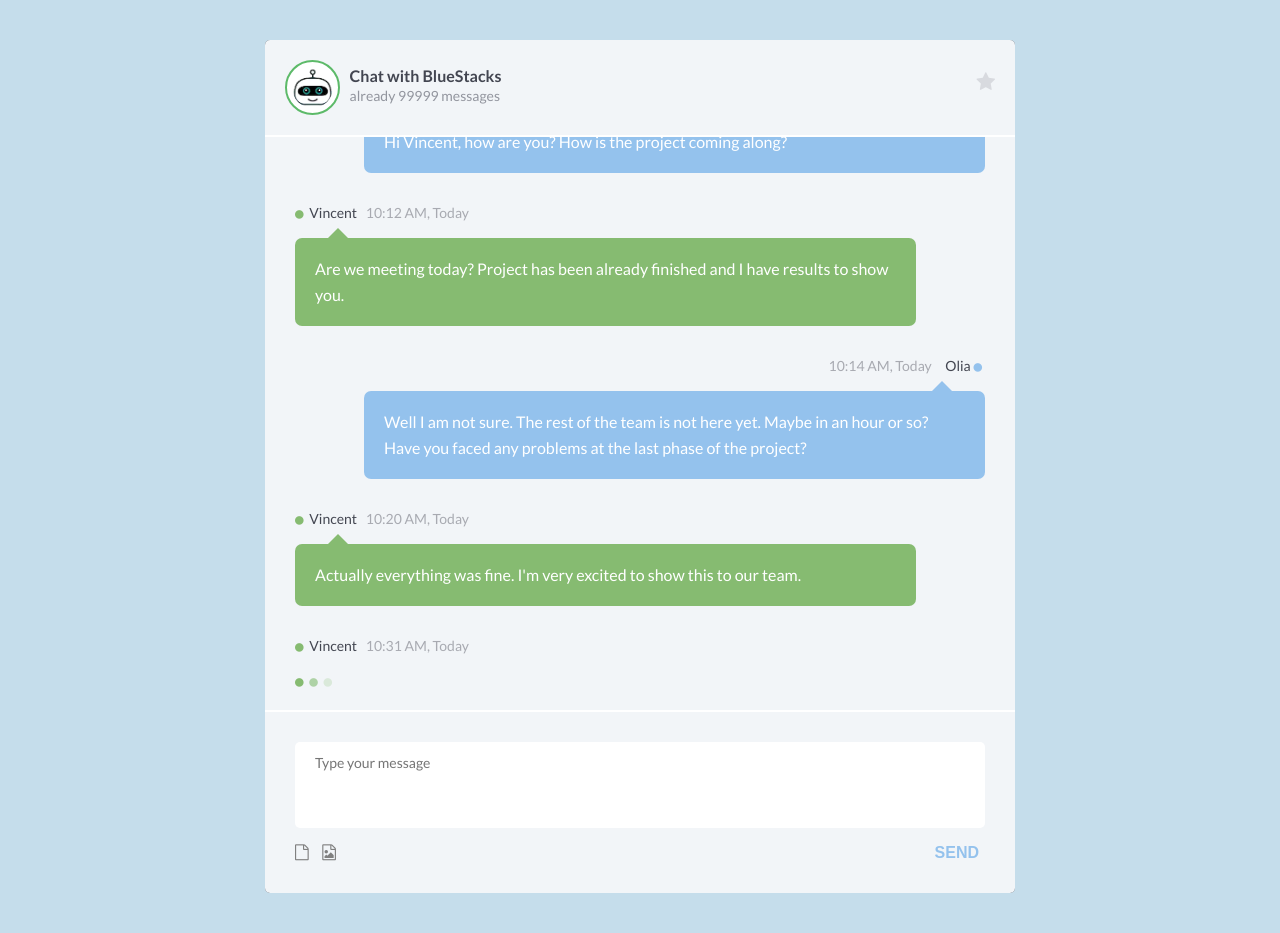
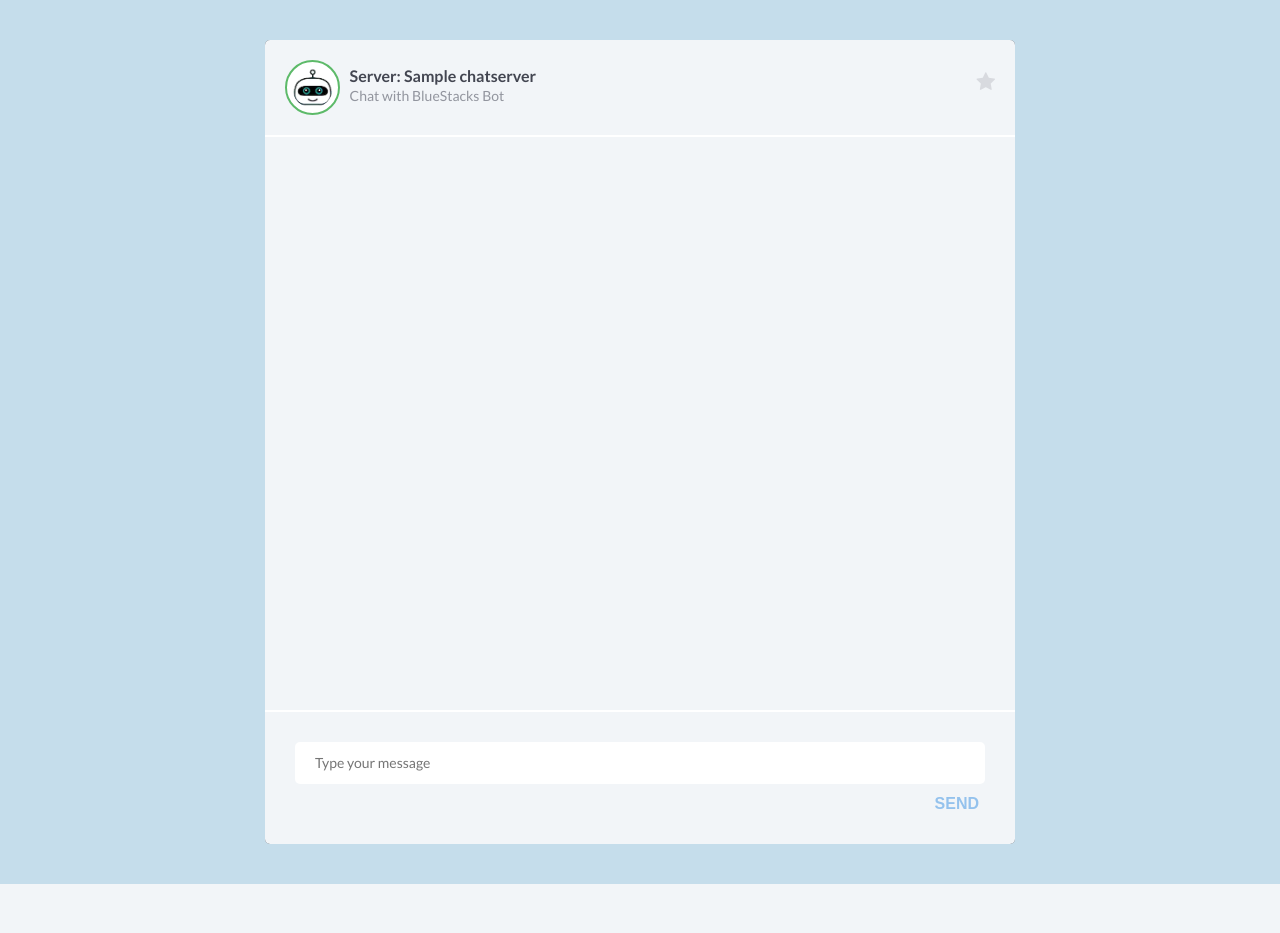
Before and after one commit to gagan144/BsChatbot, a Django app: a page that uses templates/chat/chatroom.html in a window 1280 px wide. After the commit the page ends 884 px from the top, so only its background shows below. Run offline with Django 3.2, Linux system fonts and the light colour scheme; a user stored in the database is signed in; tables that the repository leaves empty hold one stand-in row (values such as "Sample post"); some libraries are stand-ins or nearby versions.

Commit message:
- Chatroom UI - Post message api

```diff
--- a/core/urls.py
+++ b/core/urls.py
@@ -5,4 +5,6 @@
 
 urlpatterns = [
     path('chatroom/<str:chat_server_name>/', views.chatroom, name="core__chatroom"),
+
+    path('post-message/', views.post_message, name="core__post_message"),
 ]
--- a/core/views.py
+++ b/core/views.py
@@ -1,6 +1,9 @@
+from django.http import JsonResponse
 from django.shortcuts import render
 from django.shortcuts import HttpResponse
 from django.contrib.auth.decorators import login_required
+from django.views.decorators.http import require_http_methods
+from django.utils import timezone
 
 from core.models import *
 
@@ -30,3 +33,33 @@
         "chat_server": chat_server
     }
     return render(request, 'chat/chatroom.html', data)
+
+
+@login_required
+@require_http_methods(["POST"])
+def post_message(request):
+    """
+    View to handle message being posted from chat.
+    This view also sends back reply from the chat bot.
+    """
+
+    server_id = int(request.POST['server_id'])
+    message = request.POST['message']
+
+    user = request.user
+    chat_server = ChatServer.objects.get(id=server_id)
+
+    message_reply = {
+        "user":{
+            "username": "bs_chatbot",
+            "name": "BlueStacks Bot"
+        },
+        "type": "text",
+        "message": "Bot reply - {}".format(message),
+        "datetime": timezone.now().strftime("%Y-%m-%dT%H:%M:%SZ")
+    }
+
+    return JsonResponse({
+        "status": "success",
+        "reply": message_reply
+    })
--- a/static/css/chatroom.css
+++ b/static/css/chatroom.css
@@ -166,7 +166,7 @@
     padding: 30px;
 }
 
-.chat .chat-message textarea {
+.chat .chat-message textarea,input {
     width: 100%;
     border: none;
     padding: 10px 20px;
--- a/templates/chat/chatroom.html
+++ b/templates/chat/chatroom.html
@@ -7,7 +7,8 @@
     <link rel="icon" href="{% get_static_prefix %}images/favicon.png">
 
     <link rel="stylesheet" href="https://cdnjs.cloudflare.com/ajax/libs/meyer-reset/2.0/reset.min.css">
-    <link rel='stylesheet' href='https://maxcdn.bootstrapcdn.com/font-awesome/4.4.0/css/font-awesome.min.css'>
+{#    <link rel='stylesheet' href='https://maxcdn.bootstrapcdn.com/font-awesome/4.4.0/css/font-awesome.min.css'>#}
+    <link rel='stylesheet' href='{% get_static_prefix %}libs/font-awesome-4.7.0/css/font-awesome.min.css'>
     <link rel='stylesheet' href='{% get_static_prefix %}css/chatroom.css'>
 
     <style>
@@ -29,202 +30,149 @@
         }
     </script>
 </head>
-<body translate="no">
+<body translate="no" ng-app="ChatApp" ng-controller="MainCtrl">
+
     <div class="container clearfix">
         <div class="chat" style="width: 100% !important; border-radius: 5px !important;">
             <div class="chat-header clearfix">
                 <img src="{% get_static_prefix %}images/chatbot_icon.png"  class="myavatar" alt="avatar" />
                 <div class="chat-about">
-                    <div class="chat-with">Chat with BlueStacks</div>
-                    <div class="chat-num-messages">already 99999 messages</div>
+                    <div class="chat-with">Server: {{ chat_server.name }}</div>
+                    <div class="chat-num-messages">Chat with BlueStacks Bot</div>
                 </div>
                 <i class="fa fa-star"></i>
             </div>
             <div class="chat-history">
                 <ul>
-                    <li class="clearfix">
-                        <div class="message-data align-right">
-                            <span class="message-data-time">10:10 AM, Today</span> &nbsp; &nbsp;
-                            <span class="message-data-name">Olia</span> <i class="fa fa-circle me"></i>
+                    <li ng-class="{'clearfix': msg.source=='user'}" ng-repeat="msg in list_messages" ng-include="'tmpl_message'"></li>
+                </ul>
+
+                <div ng-if="ui_flags.postmessage" >
+                    <img ng-if="ui_flags.postmessage=='loading'" src="{% get_static_prefix %}images/loaders/loader_typing.gif" style="height: 10px;">
                 </div>
-                        <div class="message other-message float-right">
-                            Hi Vincent, how are you? How is the project coming along?
-                        </div>
-                    </li>
-                    <li>
-                        <div class="message-data">
-                            <span class="message-data-name"><i class="fa fa-circle online"></i> Vincent</span>
-                            <span class="message-data-time">10:12 AM, Today</span>
-                        </div>
-                        <div class="message my-message">
-                            Are we meeting today? Project has been already finished and I have results to show you.
-                        </div>
-                    </li>
-                    <li class="clearfix">
-                        <div class="message-data align-right">
-                            <span class="message-data-time">10:14 AM, Today</span> &nbsp; &nbsp;
-                            <span class="message-data-name">Olia</span> <i class="fa fa-circle me"></i>
-                        </div>
-                        <div class="message other-message float-right">
-                            Well I am not sure. The rest of the team is not here yet. Maybe in an hour or so? Have you faced any problems at the last phase of the project?
-                        </div>
-                    </li>
-                    <li>
-                        <div class="message-data">
-                            <span class="message-data-name"><i class="fa fa-circle online"></i> Vincent</span>
-                            <span class="message-data-time">10:20 AM, Today</span>
-                        </div>
-                        <div class="message my-message">
-                            Actually everything was fine. I'm very excited to show this to our team.
-                        </div>
-                    </li>
-                    <li>
-                        <div class="message-data">
-                            <span class="message-data-name"><i class="fa fa-circle online"></i> Vincent</span>
-                            <span class="message-data-time">10:31 AM, Today</span>
-                        </div>
-                        <i class="fa fa-circle online"></i>
-                        <i class="fa fa-circle online" style="color: #AED2A6"></i>
-                        <i class="fa fa-circle online" style="color:#DAE9DA"></i>
-                    </li>
-                </ul>
+
             </div>
             <div class="chat-message clearfix">
-                <textarea name="message-to-send" id="message-to-send" placeholder="Type your message" rows="3"></textarea>
-                <i class="fa fa-file-o"></i> &nbsp;&nbsp;&nbsp;
-                <i class="fa fa-file-image-o"></i>
-                <button>Send</button>
+                <input type="text" ng-model="message_to_send"  placeholder="Type your message" ng-keypress="onpress_message($event)" />
+                <button type="button" ng-click="onclick_send()">Send</button>
             </div>
         </div>
     </div>
-    <script id="message-template" type="text/x-handlebars-template">
-        <li class="clearfix">
-            <div class="message-data align-right">
-                <span class="message-data-time" >{{time}}, Today</span> &nbsp; &nbsp;
-                <span class="message-data-name" >Olia</span> <i class="fa fa-circle me"></i>
+
+    <!-- ----- Templates ----- -->
+    <script type="text/ng-template" id="tmpl_message">
+        <div class="message-data" ng-class="{'align-right': msg.source=='user'}">
+            <span class="message-data-time" >{$ ::msg.datetime|date:'hh:mm a' $}, Today</span> &nbsp; &nbsp;
+            <span class="message-data-name" >{$ ::msg.user.name $}</span> <i class="fa fa-circle" ng-class="{'me': msg.source=='user', 'online':  msg.source=='response'}"></i>
         </div>
-            <div class="message other-message float-right">
-                {{messageOutput}}
+        <div class="message" ng-class="{'other-message float-right': msg.source=='user', 'my-message':  msg.source=='response'}">
+            {$ ::msg.message $}
         </div>
-        </li>
     </script>
-    <script id="message-response-template" type="text/x-handlebars-template">
-        <li>
-            <div class="message-data">
-                <span class="message-data-name"><i class="fa fa-circle online"></i> Vincent</span>
-                <span class="message-data-time">{{time}}, Today</span>
-            </div>
-            <div class="message my-message">
-                {{response}}
-            </div>
-        </li>
-    </script>
-    <script src="https://static.codepen.io/assets/common/stopExecutionOnTimeout-157cd5b220a5c80d4ff8e0e70ac069bffd87a61252088146915e8726e5d9f147.js"></script>
-    <script src='https://cdnjs.cloudflare.com/ajax/libs/jquery/2.1.3/jquery.min.js'></script>
-    <script src='https://cdnjs.cloudflare.com/ajax/libs/handlebars.js/3.0.0/handlebars.min.js'></script>
-    <script src='https://cdnjs.cloudflare.com/ajax/libs/list.js/1.1.1/list.min.js'></script>
-    <script id="rendered-js">
-        (function () {
+    <!-- ----- /Templates ----- -->
 
-            var chat = {
-                messageToSend: '',
-                messageResponses: [
-                    'Why did the web developer leave the restaurant? Because of the table layout.',
-                    'How do you comfort a JavaScript bug? You console it.',
-                    'An SQL query enters a bar, approaches two tables and asks: "May I join you?"',
-                    'What is the most used language in programming? Profanity.',
-                    'What is the object-oriented way to become wealthy? Inheritance.',
-                    'An SEO expert walks into a bar, bars, pub, tavern, public house, Irish pub, drinks, beer, alcohol'],
+    <script src='{% get_static_prefix %}libs/jquery/jquery-3.4.1.min.js'></script>
+    <script src='{% get_static_prefix %}libs/momentjs/moment.js'></script>
 
-                init: function () {
-                    this.cacheDOM();
-                    this.bindEvents();
-                    this.render();
-                },
-                cacheDOM: function () {
-                    this.$chatHistory = $('.chat-history');
-                    this.$button = $('button');
-                    this.$textarea = $('#message-to-send');
-                    this.$chatHistoryList = this.$chatHistory.find('ul');
-                },
-                bindEvents: function () {
-                    this.$button.on('click', this.addMessage.bind(this));
-                    this.$textarea.on('keyup', this.addMessageEnter.bind(this));
-                },
-                render: function () {
-                    this.scrollToBottom();
-                    if (this.messageToSend.trim() !== '') {
-                        var template = Handlebars.compile($("#message-template").html());
-                        var context = {
-                            messageOutput: this.messageToSend,
-                            time: this.getCurrentTime() };
+    <script src="{% get_static_prefix %}libs/angualrjs/1.6.1/angular.min.js"></script>
+    <script src="{% get_static_prefix %}libs/angualrjs/1.6.1/angular-cookies.js"></script>
 
+    <script>
+        var APP = angular.module('ChatApp', [
+            'ngCookies',
+        ])
+        .config(function($interpolateProvider, $httpProvider){
+            $interpolateProvider.startSymbol('{$');
+            $interpolateProvider.endSymbol('$}');
 
-                        this.$chatHistoryList.append(template(context));
-                        this.scrollToBottom();
-                        this.$textarea.val('');
+            $httpProvider.defaults.headers.common['X-Requested-With'] = 'XMLHttpRequest';
+            $httpProvider.defaults.headers.post['Content-Type'] = 'application/x-www-form-urlencoded;charset=utf-8';
+        })
+        .run(function($rootScope, $http, $cookies) {
+            $http.defaults.headers.post['X-CSRFToken'] = $cookies.csrftoken;
 
-                        // responses
-                        var templateResponse = Handlebars.compile($("#message-response-template").html());
-                        var contextResponse = {
-                            response: this.getRandomItem(this.messageResponses),
-                            time: this.getCurrentTime() };
+            $http.defaults.xsrfCookieName = 'csrftoken';
+            $http.defaults.xsrfHeaderName = 'X-CSRFToken';
+        });
 
+        APP.controller('MainCtrl', function($scope, $http, $timeout){
+            $scope.ui_flags = {
+                postmessage: null
+            };
+            $scope.message_to_send = "";
+            $scope.list_messages = [];
 
-                        setTimeout(function () {
-                            this.$chatHistoryList.append(templateResponse(contextResponse));
-                            this.scrollToBottom();
-                        }.bind(this), 1500);
+            function _scrollChatToBottom(){
+                $timeout(function(){
+                    var $chatHistory = $('.chat-history');
+                    $chatHistory.scrollTop($chatHistory[0].scrollHeight);
+                }, 100);
 
             }
 
+            function sendMessage(){
+                var message = $scope.message_to_send;
+
+                // Validate
+                if(message == "" || message == null){
+                    return;
+                }
+
+                $scope.list_messages.push({
+                    "user":{
+                        "username": "{{ request.user.username }}",
+                        "name": "{{ request.user.first_name }} {{ request.user.last_name }}"
                     },
+                    "type": "text",
+                    "source": "user",
+                    "message": message,
+                    "datetime": moment().utc().format("YYYY-MM-DDTHH:mm:ssZ")
+                });
+                $scope.message_to_send = "";
+                _scrollChatToBottom();
 
-                addMessage: function () {
-                    this.messageToSend = this.$textarea.val();
-                    this.render();
+                // Post
+                $scope.ui_flags.postmessage = "loading";
+                $http({
+                    method: 'POST',
+                    url: '{% url 'core__post_message' %}',
+                    data: $.param({
+                        "server_id": {{ chat_server.id }},
+                        "message": message
+                    })
+                }).then(
+                    function(response){
+                        var data = response.data;
+
+                        var _responseData = data["reply"];
+                        _responseData["source"] = "response";
+
+                        $scope.list_messages.push(_responseData);
+                        _scrollChatToBottom();
+
+                        $scope.ui_flags.postmessage = null;
                     },
-                addMessageEnter: function (event) {
-                    // enter was pressed
-                    if (event.keyCode === 13) {
-                        this.addMessage();
+                    function(responseError){
+                        $scope.ui_flags.postmessage = "error";
                     }
-                },
-                scrollToBottom: function () {
-                    this.$chatHistory.scrollTop(this.$chatHistory[0].scrollHeight);
-                },
-                getCurrentTime: function () {
-                    return new Date().toLocaleTimeString().
-                    replace(/([\d]+:[\d]{2})(:[\d]{2})(.*)/, "$1$3");
-                },
-                getRandomItem: function (arr) {
-                    return arr[Math.floor(Math.random() * arr.length)];
-                } };
+                );
+            }
+
+            // Events
+            $scope.onpress_message = function(keyEvent){
+                if (keyEvent.which === 13){
+                    sendMessage();
+                }
+            };
+
+            $scope.onclick_send = function(){
+                sendMessage();
+            };
+
+        })
+
+    </script>
 
 
-
-            chat.init();
-
-            var searchFilter = {
-                options: { valueNames: ['name'] },
-                init: function () {
-                    var userList = new List('people-list', this.options);
-                    var noItems = $('<li id="no-items-found">No items found</li>');
-
-                    userList.on('updated', function (list) {
-                        if (list.matchingItems.length === 0) {
-                            $(list.list).append(noItems);
-                        } else {
-                            noItems.detach();
-                        }
-                    });
-                } };
-
-
-            searchFilter.init();
-
-        })();
-        //# sourceURL=pen.js
-    </script>
 </body>
 </html>
```
Also changed, not shown: static/images/loaders/loader_typing.gif (added). Lines whose indentation alone changed are shown as unchanged.
